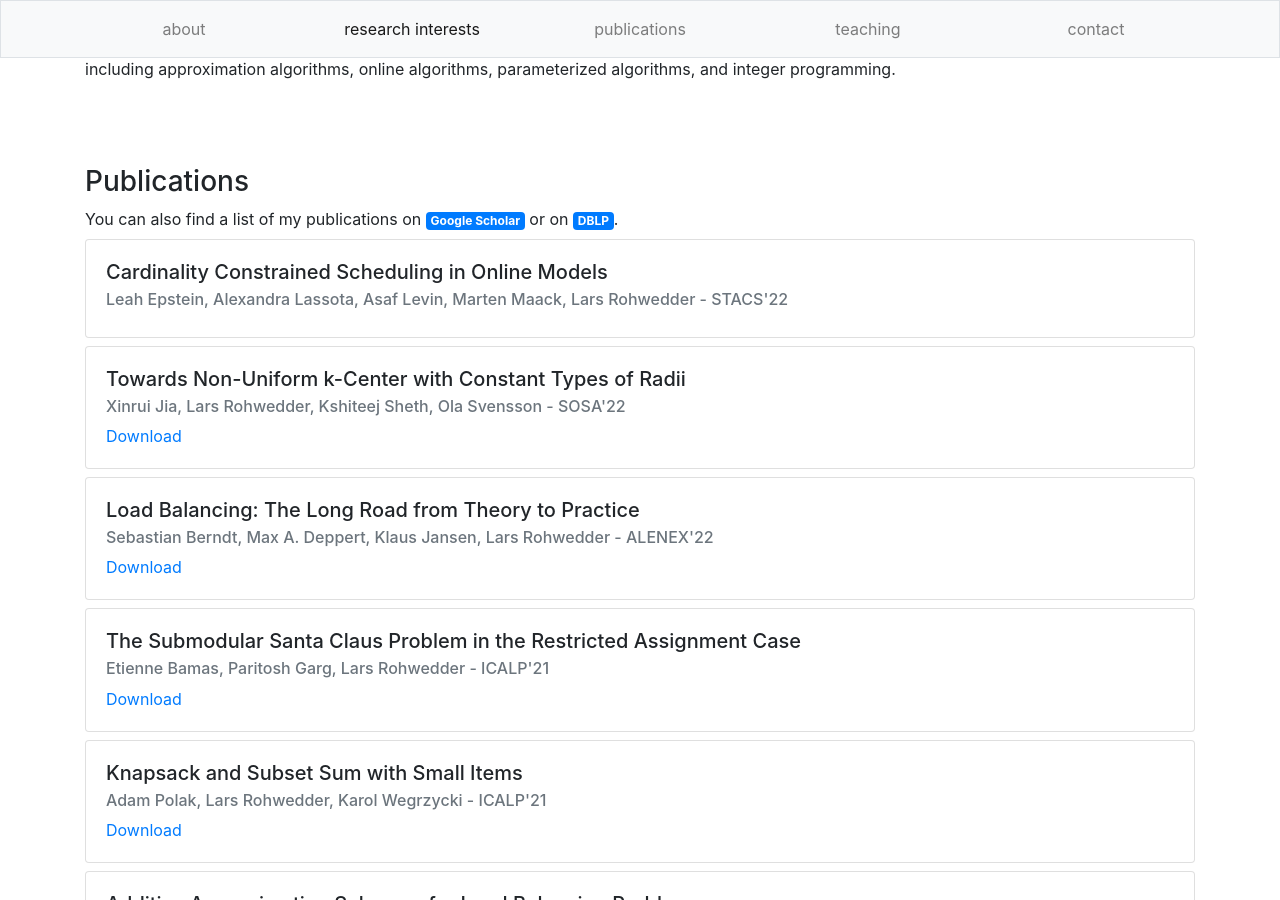
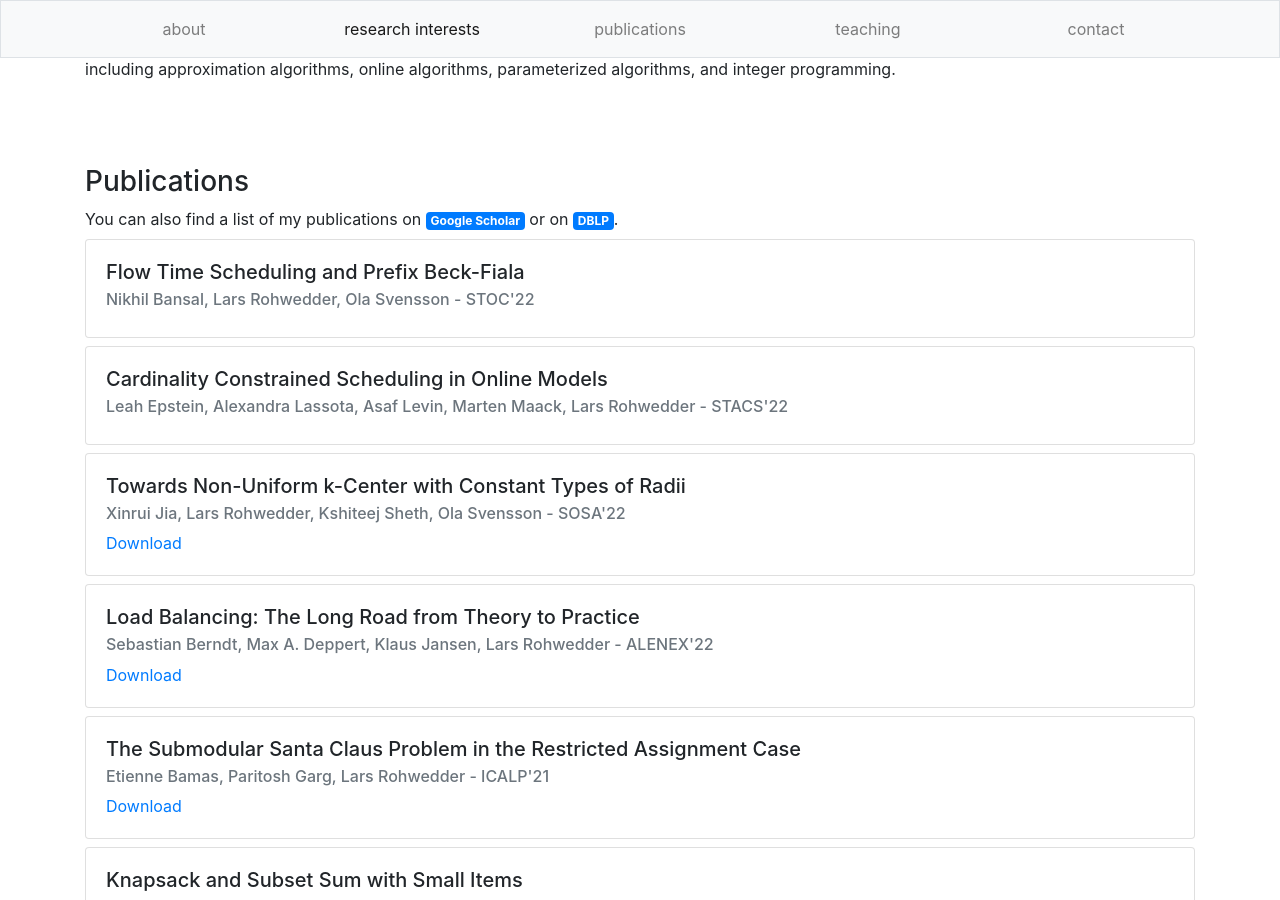
Before and after one commit to larsrohwedder/larsrohwedder.github.io, a Jekyll site: the page built from index.html, in a window 1280 px wide and 900 px high, scrolled down 2189 px. Built offline with Jekyll 4.4.1, drawn with Linux system fonts in a browser that asks for light colours.

Commit message:
Update publications.yml

```diff
--- a/_data/publications.yml
+++ b/_data/publications.yml
@@ -1,3 +1,7 @@
+- authors: "Nikhil Bansal, Lars Rohwedder, Ola Svensson"
+  title: "Flow Time Scheduling and Prefix Beck-Fiala"
+  conference: "STOC'22"
+
 - authors: "Leah Epstein, Alexandra Lassota, Asaf Levin, Marten Maack, Lars Rohwedder"
   title: "Cardinality Constrained Scheduling in Online Models"
   conference: "STACS'22"
```
